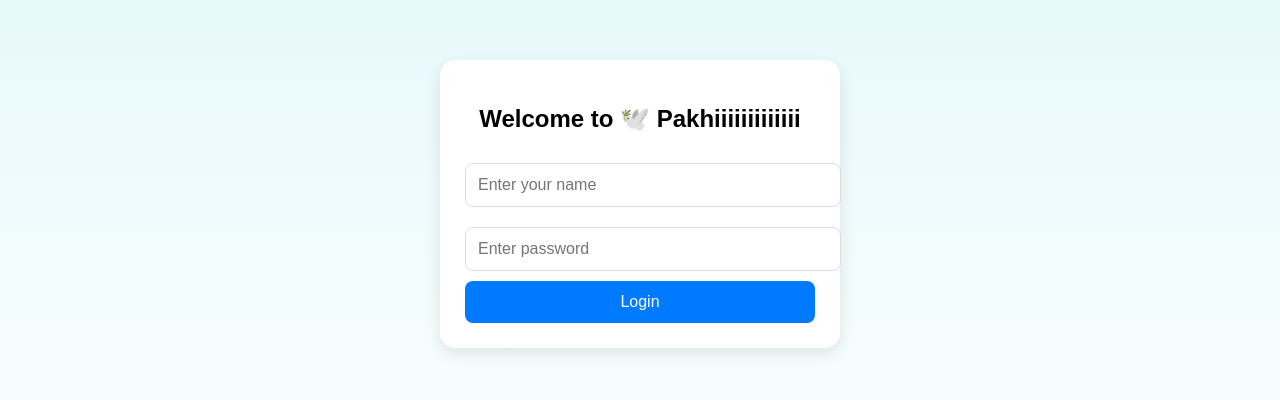
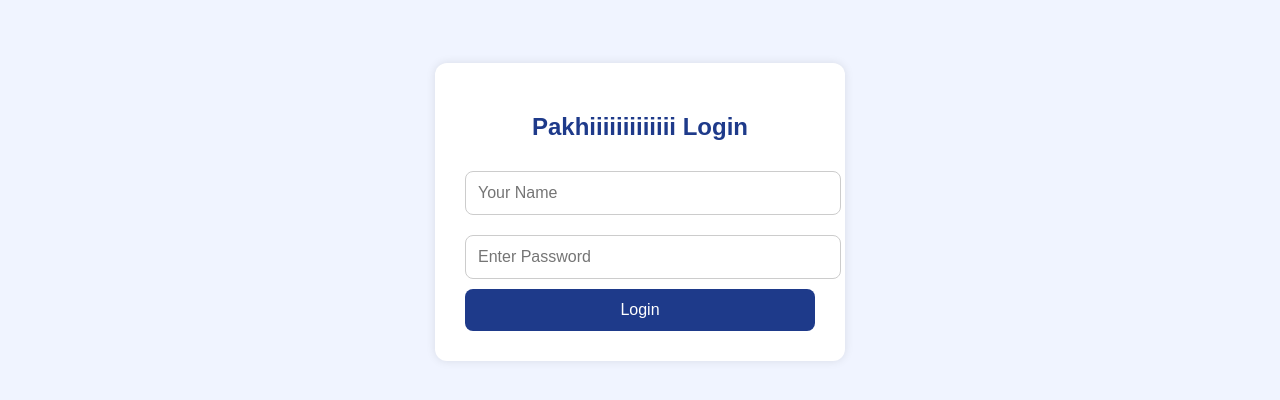
Before and after one commit to kamrul-nova-06/Pakhiiiiiiiiiiiii, a website: page public/login.html in a window 1280 px wide. Shown: the part 196-596 px from the top of the page. Drawn offline with Linux system fonts and the light colour scheme.

Commit message:
Update login.html

```diff
--- a/public/login.html
+++ b/public/login.html
@@ -1,66 +1,71 @@
 <!DOCTYPE html>
-<html>
+<html lang="en">
 <head>
-  <meta charset="utf-8">
-  <title>Login - Pakhiiiiiiiiiiiii</title>
+  <meta charset="UTF-8">
+  <title>DU-LINK | Login</title>
   <meta name="viewport" content="width=device-width, initial-scale=1.0">
   <style>
     body {
-      font-family: 'Poppins', sans-serif;
-      background: linear-gradient(to bottom, #e0f7fa, #ffffff);
+      font-family: sans-serif;
+      background: #f0f4ff;
       display: flex;
       justify-content: center;
       align-items: center;
       height: 100vh;
-      margin: 0;
     }
     .login-box {
       background: white;
-      padding: 25px;
-      border-radius: 15px;
-      box-shadow: 0 5px 15px rgba(0,0,0,0.1);
+      padding: 30px;
+      border-radius: 12px;
+      box-shadow: 0 0 10px rgba(0,0,0,0.1);
       width: 90%;
       max-width: 350px;
+    }
+    .login-box h2 {
       text-align: center;
+      margin-bottom: 20px;
+      color: #1e3a8a;
     }
-    input {
+    .login-box input {
       width: 100%;
       padding: 12px;
       margin: 10px 0;
-      border: 1px solid #ddd;
+      border: 1px solid #ccc;
       border-radius: 8px;
       font-size: 16px;
     }
-    button {
-      background-color: #007bff;
+    .login-box button {
+      width: 100%;
+      padding: 12px;
+      background-color: #1e3a8a;
       color: white;
-      padding: 12px;
-      width: 100%;
+      font-size: 16px;
       border: none;
       border-radius: 8px;
-      font-size: 16px;
+      cursor: pointer;
     }
-    h2 {
-      margin-bottom: 20px;
+    .login-box button:hover {
+      background-color: #1d2e72;
     }
   </style>
 </head>
 <body>
   <div class="login-box">
-    <h2>Welcome to 🕊️ Pakhiiiiiiiiiiiii</h2>
-    <input type="text" id="name" placeholder="Enter your name" required>
-    <input type="password" id="pass" placeholder="Enter password" required>
+    <h2>Pakhiiiiiiiiiiiii Login</h2>
+    <input type="text" id="nameInput" placeholder="Your Name" required>
+    <input type="password" id="passInput" placeholder="Enter Password" required>
     <button onclick="login()">Login</button>
   </div>
 
   <script>
     function login() {
-      const name = document.getElementById('name').value.trim();
-      const pass = document.getElementById('pass').value.trim();
-      if (!name || !pass) return alert("Fill all fields!");
-      if (pass !== 'uss') return alert("Incorrect password!");
-      localStorage.setItem('pakhiiUser', JSON.stringify({ name }));
-      window.location.href = 'index.html';
+      const name = document.getElementById("nameInput").value.trim();
+      const pass = document.getElementById("passInput").value.trim();
+      if (!name || !pass) return alert("Please fill in all fields!");
+      if (pass !== "uss") return alert("Wrong password!");
+
+      localStorage.setItem("pakhiiUser", JSON.stringify({ name }));
+      window.location.href = "/index.html";
     }
   </script>
 </body>
```
